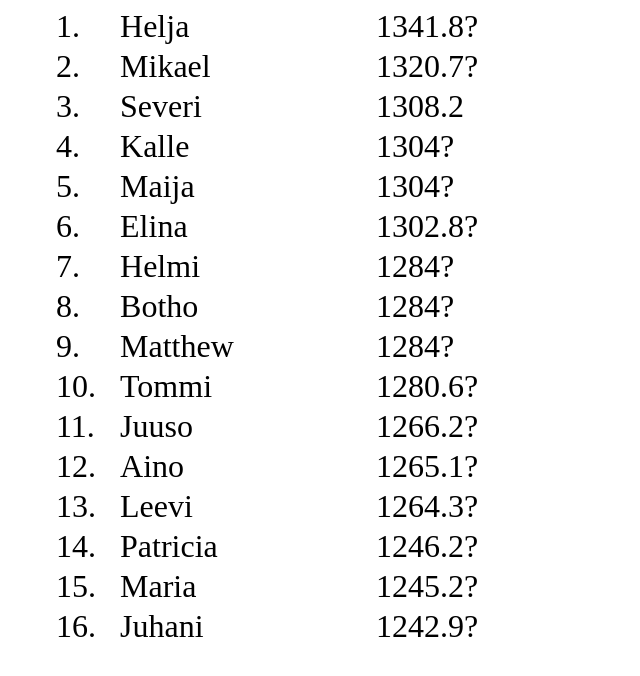
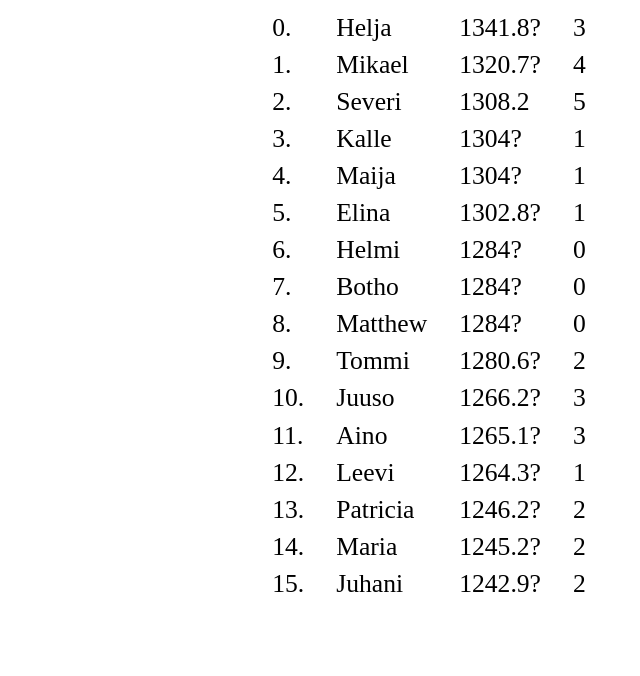
Before and after one commit to MikaelHuppunen/Kelo, a plain HTML site: page index.html in a window 1280 px wide. Shown: the whole page, without its empty margins (211-851 px from the left). Drawn offline with Linux system fonts and the light colour scheme.

Commit message:
Use html table to display leaderboard

```diff
--- a/index.html
+++ b/index.html
@@ -3,5 +3,22 @@
     <head>
         <title>Kelo</title>
     </head>
-    <script src = "kelo.js"></script>
+    <style>
+        td {
+            padding: 0.1em 15px;
+            font-size: 2vmax;
+        }
+
+        .main {
+            display: flex;
+            justify-content: center;
+        }
+    </style>
+
+    <body>
+        <div class="main">
+            <table id="elo-table"></table>
+        </div>
+        <script src = "kelo.js"></script>
+    </body>
 </html>
--- a/kelo.js
+++ b/kelo.js
@@ -10,20 +10,32 @@ function readfile(filepath){
     return result;
 }
 
-data = JSON.parse(readfile("kelo.txt"));
+function createTextElement(type, text) {
+  let elem = document.createElement(type);
+  elem.textContent = text;
+  return elem;
+}
 
-document.write('<font size='+(6*((innerWidth/innerHeight)**0.2))+'vw>');
-document.write('<div style="position: relative; width: 100%;">');
-for(let i = 0; i < data.length; i++){
-  document.write('<div style="position: absolute; left: '+(10*(innerWidth/innerHeight)**1.5)+'vw; top: '+ (i*5) + 'vh;">');
-  document.write(i+1 + ".");
-  document.write('<span style="position: absolute; left: '+(4000/innerHeight)+'vw; top: 0;">'  + data[i][0] + '</span>');
-  document.write('<span style="position: absolute; left: '+(20000/innerHeight)+'vw; top: 0;">' + Math.round(data[i][1]*10)/10);
-  if(data[i][2] < 5){
-    document.write("?")
+let data = JSON.parse(readfile("kelo.txt"));
+
+
+let table = document.getElementById('elo-table');
+
+for (let i = 0; i < data.length; i++) {
+  let [name, elo, played] = data[i];
+
+  let row = document.createElement('tr');
+
+  row.appendChild(createTextElement('td', i + '.'))
+  row.appendChild(createTextElement('td', name));
+
+  let eloText = Math.round(elo*10)/10;
+  if (played < 5) {
+    eloText += '?';
   }
-  document.write('</span>')
-  document.write('</div>');
+  row.appendChild(createTextElement('td', eloText));
+  row.appendChild(createTextElement('td', played));
+
+
+  table.appendChild(row);
 }
-document.write('</div>');
-document.write("</font>");
```
